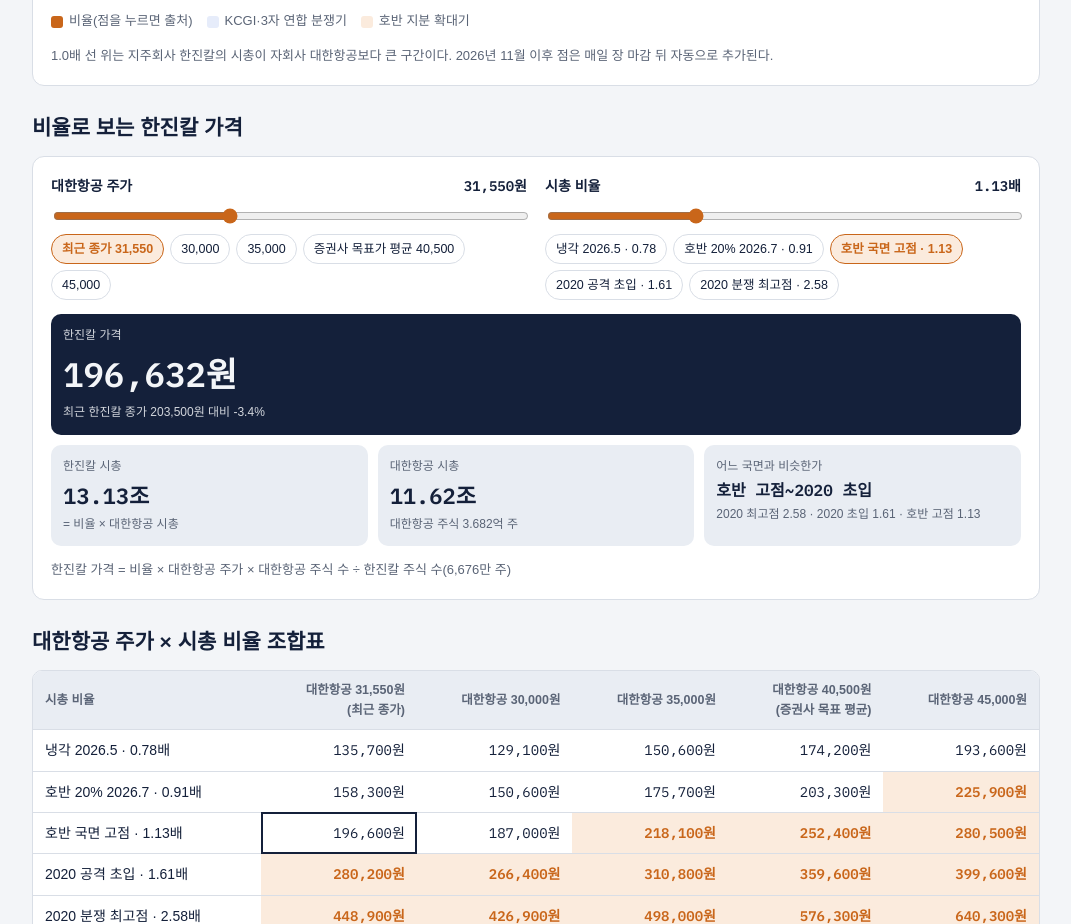
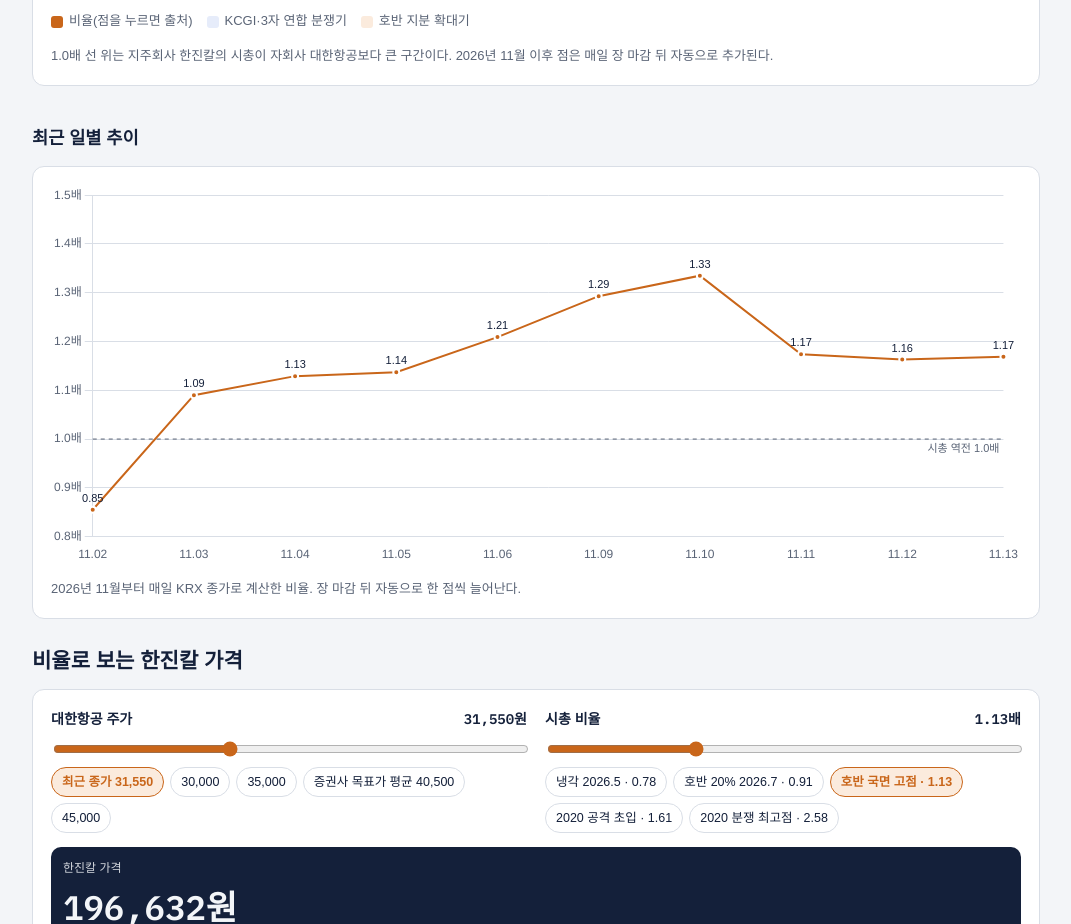
Before and after one commit to eetlkeu-pixel/koreanair, a plain HTML site: page index.html in a window 1280 px wide. Shown: the part 1092-2016 px from the top of the page, without its empty margins (104-1175 px from the left). Drawn offline with nearby package versions, Linux system fonts and the light colour scheme; a web font is replaced by a local one.

Commit message:
최근 일별 시총 비율 확대 차트 추가
장기 차트에서 11월 일별 점이 한 점처럼 뭉쳐 보이던 문제. LIVE 배열을 그대로 읽어 자동 갱신된다.

Co-Authored-By: Claude Opus 5.5 <noreply@anthropic.com>
Claude-Session: https://claude.ai/code/session_01JLmYGHwUyDjE2x76ixnuSS

```diff
--- a/index.html
+++ b/index.html
@@ -148,6 +148,11 @@ td.l{text-align:left;white-space:normal;min-width:180px}
       <span><i class="sw" style="background:var(--amber-soft)"></i>호반 지분 확대기</span>
     </div>
     <p class="small muted" id="chartNote">1.0배 선 위는 지주회사 한진칼의 시총이 자회사 대한항공보다 큰 구간이다. 2026년 11월 이후 점은 매일 장 마감 뒤 자동으로 추가된다.</p>
+  </div>
+  <h3 id="h-daily" style="margin-top:24px">최근 일별 추이</h3>
+  <div class="panel">
+    <div class="chartbox"><canvas id="dailyChart" aria-label="최근 일별 시가총액 비율 추이"></canvas></div>
+    <p class="small muted" id="dailyNote">2026년 11월부터 매일 KRX 종가로 계산한 비율. 장 마감 뒤 자동으로 한 점씩 늘어난다.</p>
   </div>
 </section>
 
@@ -324,8 +329,23 @@ const LIVE=[
   } else {
     document.getElementById('chartNote').textContent='차트를 불러오지 못했다. 아래 계산기와 조합표는 그대로 작동한다.';
   }
-  function paint(){if(!chart)return;const h=css('--amber'),m=css('--muted'),l=css('--line'),s=css('--surface');const d=chart.data.datasets[0];d.borderColor=h;d.pointBackgroundColor=h;d.pointBorderColor=s;
-    const sc=chart.options.scales;[sc.x,sc.y].forEach(a=>{a.ticks.color=m;a.grid.color=l;a.border={color:l};});chart.update();}
+  // 최근 일별 차트 (LIVE 전체, 날짜 축)
+  let daily=null;
+  if(window.Chart&&LV.length){
+    const ref1={id:'ref1',beforeDatasetsDraw(c){const {ctx,chartArea:a,scales:{y}}=c;const py=y.getPixelForValue(1);if(py<a.top||py>a.bottom)return;ctx.save();ctx.strokeStyle=css('--muted');ctx.setLineDash([4,4]);ctx.beginPath();ctx.moveTo(a.left,py);ctx.lineTo(a.right,py);ctx.stroke();ctx.setLineDash([]);ctx.fillStyle=css('--muted');ctx.font='11px '+css('--f-body');ctx.textAlign='right';ctx.fillText('시총 역전 1.0배',a.right-4,py+13);ctx.restore();}};
+    const lbl={id:'lbl',afterDatasetsDraw(c){if(LV.length>40)return;const {ctx}=c;const m=c.getDatasetMeta(0);ctx.save();ctx.fillStyle=css('--ink');ctx.font='11px '+css('--f-body');ctx.textAlign='center';m.data.forEach((pt,i)=>ctx.fillText(LV[i].r.toFixed(2),pt.x,pt.y-8));ctx.restore();}};
+    const rs=LV.map(p=>p.r);
+    daily=new Chart(document.getElementById('dailyChart'),{type:'line',plugins:[ref1,lbl],
+      data:{labels:LV.map(p=>p.d.slice(5)),datasets:[{label:'시총 비율',data:rs,borderWidth:2,tension:0,pointRadius:3,pointHoverRadius:6}]},
+      options:{responsive:true,maintainAspectRatio:false,animation:{duration:250},interaction:{mode:'index',intersect:false},layout:{padding:{right:16,top:6}},
+        scales:{x:{grid:{display:false},ticks:{autoSkip:true,maxRotation:0}},
+                y:{suggestedMin:Math.min(0.9,Math.min(...rs)-0.05),suggestedMax:Math.max(...rs)+0.08,ticks:{callback:v=>(+v).toFixed(1)+'배'}}},
+        plugins:{legend:{display:false},tooltip:{callbacks:{
+          title:i=>LV[i[0].dataIndex].d,
+          label:i=>{const p=LV[i.dataIndex],r=rows[i.dataIndex];return ['시총 비율 '+p.r.toFixed(2)+'배','한진칼 '+won(r.hk)+' · '+p.hk.toFixed(2)+'조','대한항공 '+won(r.kal)+' · '+p.kal.toFixed(2)+'조'];}}}}}});
+  }
+  function paint(){[chart,daily].forEach(ch=>{if(!ch)return;const h=css('--amber'),m=css('--muted'),l=css('--line'),s=css('--surface');const d=ch.data.datasets[0];d.borderColor=h;d.pointBackgroundColor=h;d.pointBorderColor=s;
+    const sc=ch.options.scales;[sc.x,sc.y].forEach(a=>{a.ticks.color=m;a.grid.color=l;a.border={color:l};});ch.update();});}
   paint();
   const mq=window.matchMedia('(prefers-color-scheme: dark)');(mq.addEventListener?mq.addEventListener('change',paint):mq.addListener(paint));
   new MutationObserver(paint).observe(document.documentElement,{attributes:true,attributeFilter:['data-theme']});
```
